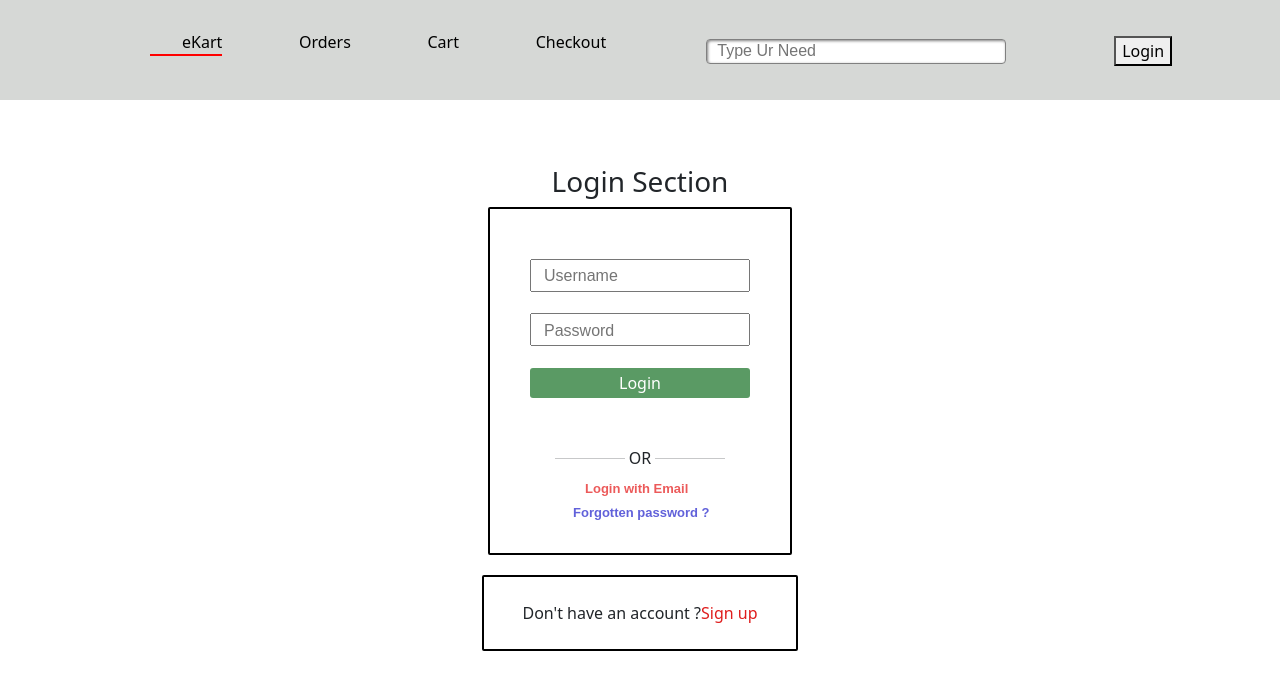
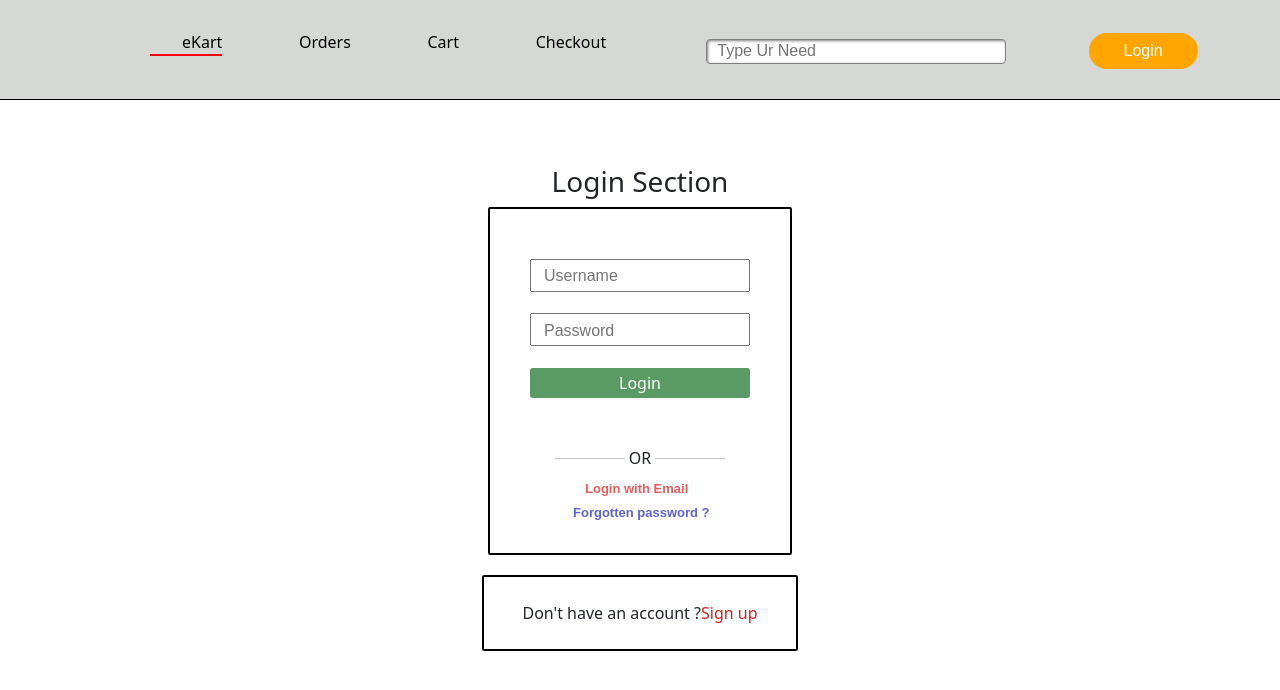
Before and after one commit to suhaas3/React-cart-project, a React (Create React App) app: page / in a window 1280 px wide. Shown: the top 690 px of the page. Built offline with nearby package versions, Linux system fonts and the light colour scheme.

Commit message:
implemented login authentication application is

```diff
--- a/src/Components/Ekart/Ekart.css
+++ b/src/Components/Ekart/Ekart.css
@@ -0,0 +1,10 @@
+.ekart-main {
+  margin-top: 50px;
+}
+.profile-details {
+  display: flex;
+  justify-content: space-between;
+  align-items: center;
+  margin-left: 100px;
+  margin-right: 94px;
+}
--- a/src/Components/Ekart/Ekart.js
+++ b/src/Components/Ekart/Ekart.js
@@ -1,24 +1,22 @@
 import React from "react";
-import { useDispatch, useSelector } from "react-redux";
-import { logout } from "../../Features/Auth/AuthSclice";
+import './Ekart.css';
+import { useSelector } from "react-redux";
 
 function Ekart() {
 
   const { user } = useSelector(state => state.auth);
-  const dispatch = useDispatch();
 
-
-  function handleLogout() {
-    dispatch(logout())
-  }
 
   return (
 
     <>
-      <div className="profile-details">
-        <h1>wellcome! {user?.userName}</h1>
-        <p>you have successfully logged in...</p>
-        <button onClick={handleLogout}>logout</button>
+      <div className="ekart-main">
+        <div className="profile-details">
+          <div className="greetings">
+            <h1 className="welcome">wellcome! {user?.userName}</h1>
+            <p className="logged-in">you have successfully logged in...</p>
+          </div>
+        </div>
       </div>
     </>
   );
--- a/src/Components/NavBar/NavBar.css
+++ b/src/Components/NavBar/NavBar.css
@@ -4,6 +4,7 @@
   height: 100px;
   padding-top: 30px;
   padding-bottom: 40px;
+  border-bottom: 1px solid black;
 }
 
 .nav-bar {
@@ -54,3 +55,12 @@
 .lists {
   cursor: pointer;
 }
+.login-logout-button {
+  background-color: orange;
+  border: none;
+  color: white;
+  font-family: arial;
+  font-size: 16px;
+  padding: 6px 35px;
+  border-radius: 20px;
+}
--- a/src/Components/NavBar/NavBar.js
+++ b/src/Components/NavBar/NavBar.js
@@ -1,16 +1,25 @@
 import React from "react";
 import { useLocation, useNavigate } from "react-router-dom";
+import { useDispatch, useSelector } from "react-redux";
 import './NavBar.css';
 import '../Login/Login.css';
+import { logout } from "../../Features/Auth/AuthSclice";
 
 function NavBar() {
 
   const navigate = useNavigate();
-
   const location = useLocation();
+  const dispatch = useDispatch();
+  const {isAuthenticate}= useSelector(state => state.auth)
 
   function navigateToPage(path) {
     navigate(path)
+  }
+
+  function handleLogout(event) {
+    event.preventDefault();
+
+    dispatch(logout())
   }
 
   const middle = [
@@ -40,7 +49,7 @@ function NavBar() {
           </div>
 
           <div className="right-section">
-            <button className="login-button" onClick={() => navigateToPage('/')}>Login</button>
+            {isAuthenticate ? (<button onClick={handleLogout} type="submit" className="login-logout-button">Logout</button>) : (<button className="login-logout-button" onClick={() => navigateToPage('/')}>Login</button>)}
           </div>
         </div>
       </nav>
--- a/src/Features/Auth/AuthSclice.js
+++ b/src/Features/Auth/AuthSclice.js
@@ -1,8 +1,9 @@
 import { createSlice } from '@reduxjs/toolkit'
 
 const users = [
-  { userName: "user1", passWord: "pass1" },
-  { userName: "user2", passWord: "pass2" }
+  { userName: "username1", passWord: "password123" },
+  { userName: "username2", passWord: "password456" },
+  { userName: "username3", passWord: "password033" }
 ]
 
 
```
